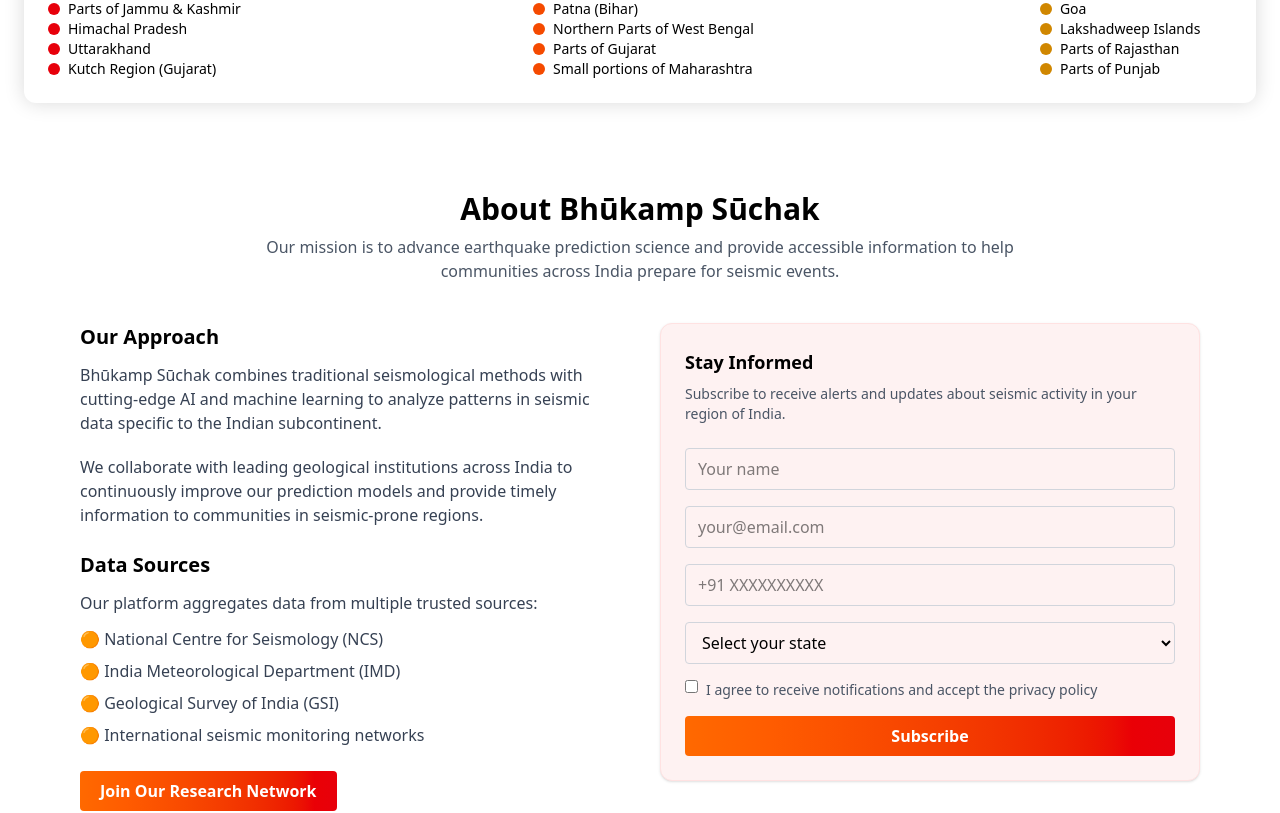
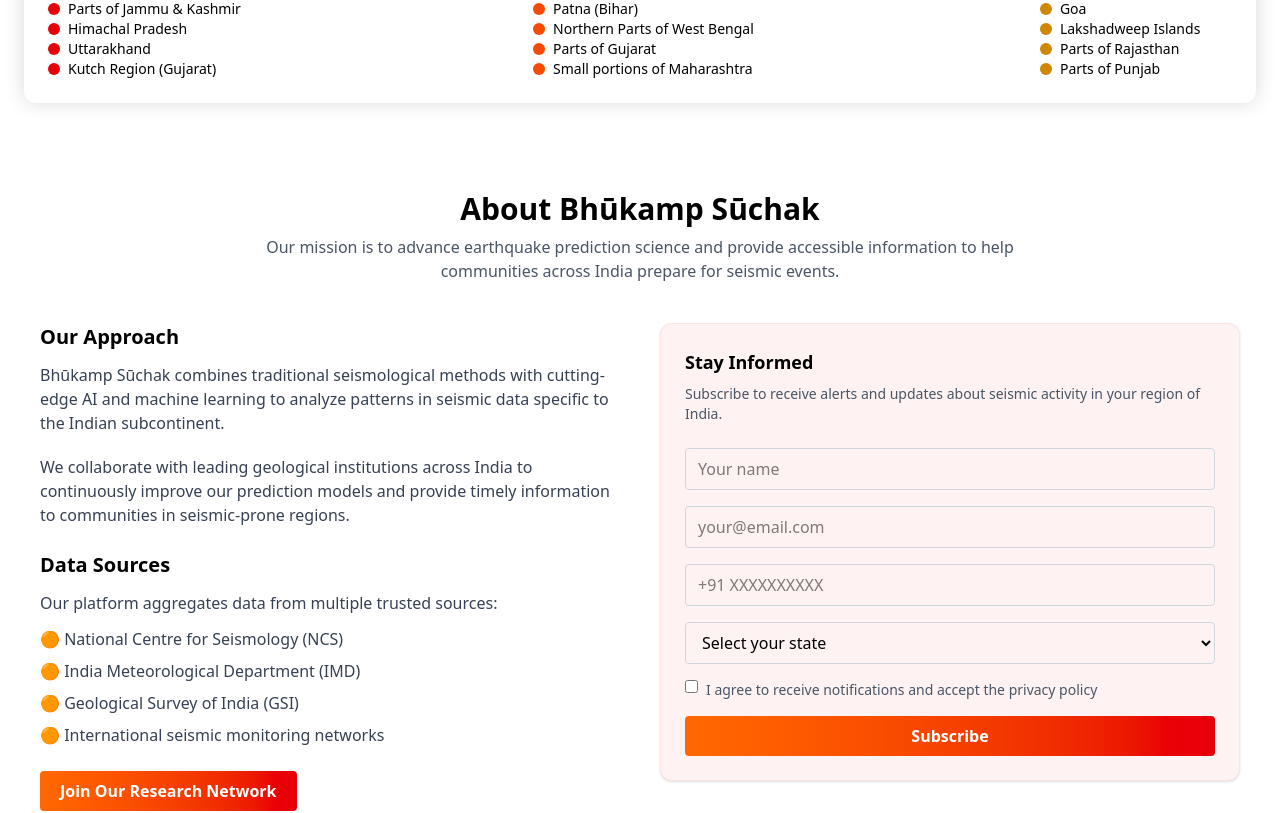
Before and after one commit to UshreeDas/Earthquake_Prediction_Frontend, a React (Vite) app: page / in a window 1280 px wide. Shown: the part 1183-1996 px from the top of the page. Built offline with nearby package versions, Linux system fonts and the light colour scheme.

Commit message:
Update About

```diff
--- a/src/Component/About/About.jsx
+++ b/src/Component/About/About.jsx
@@ -2,7 +2,7 @@
 
 export default function About() {
   return (
-    <section id="about" className="bg-white px-6 md:px-20 py-16">
+    <section id="about" className="bg-white px-6 md:px-10 py-16">
       <h2 className="text-3xl font-bold text-center mb-2">About Bhūkamp Sūchak</h2>
       <p className="text-center text-gray-600 mb-10 max-w-3xl mx-auto">
         Our mission is to advance earthquake prediction science and provide accessible information
```
